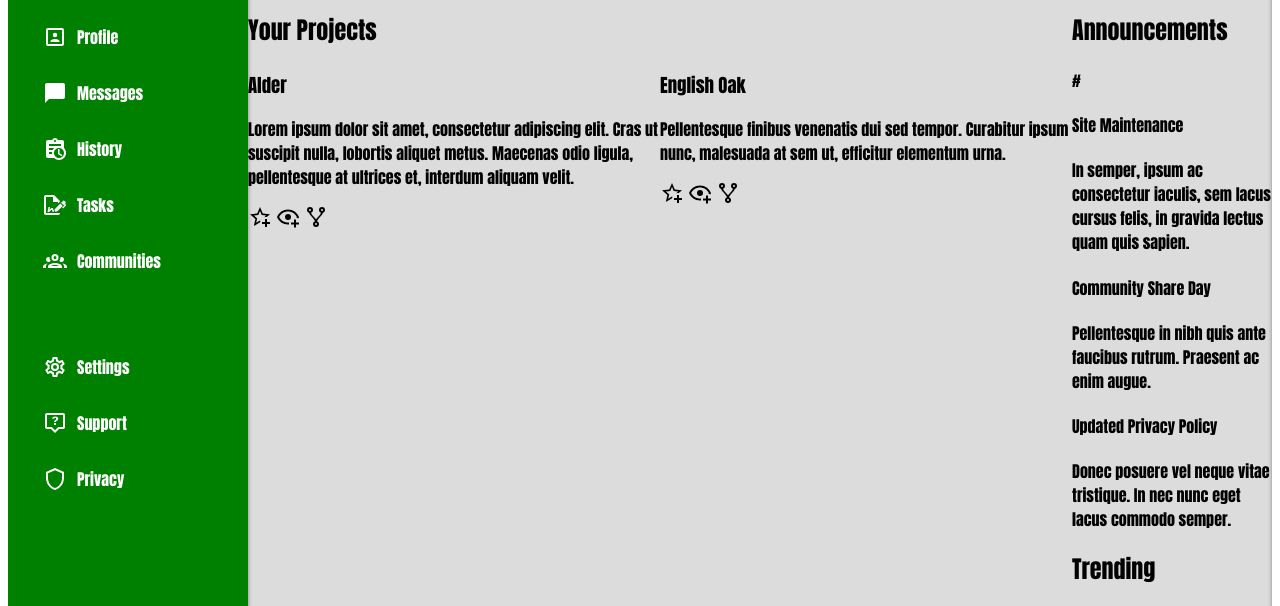
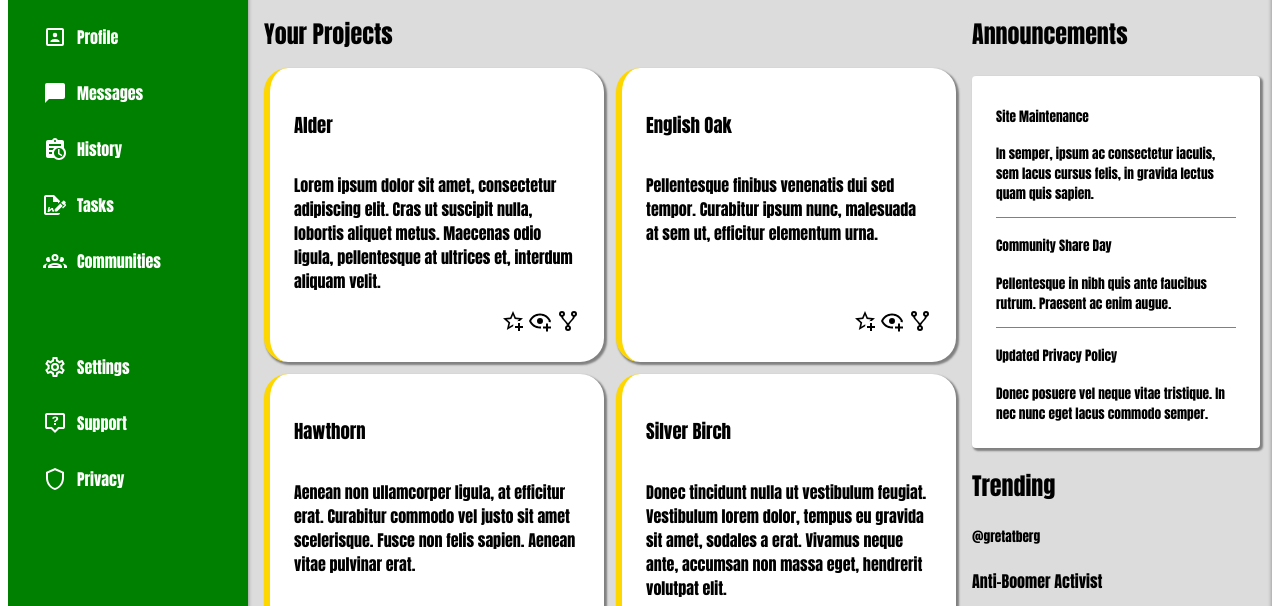
Before and after one commit to afoxbr/admin-dashboard, a plain HTML site: page index.html in a window 1280 px wide. Shown: the part 156-762 px from the top of the page. Drawn offline with Linux system fonts and the light colour scheme.

Commit message:
Add assets, mainBody styling

```diff
--- a/index.html
+++ b/index.html
@@ -192,8 +192,8 @@
                 </div>
             </div>
             <div class="announcements">
-                <h2>Announcements</h2>
-                <div class="announceCard">#
+                <h2 id="annHeader" >Announcements</h2>
+                <div class="announceCard">
                     <div class="sec1">
                         <h4>Site Maintenance</h4>
                         <p>In semper, ipsum ac consectetur iaculis, sem lacus cursus felis, in gravida lectus quam quis sapien.</p>
@@ -223,7 +223,7 @@
                 </div>
                 <div class="trend">
                     <h5>@jrogan</h5>
-                    <p>Amateur mycologist</p>
+                    <p>Amateur Mycologist</p>
                 </div>
             </div>
         </div>
--- a/style.css
+++ b/style.css
@@ -101,7 +101,7 @@
     background-color: gainsboro;
     box-shadow: inset 0 0 4px grey;
     grid-template-columns: 1fr auto;
-    grid-template-rows: 1fr 1fr;
+    grid-template-rows: auto auto;
 }
 
 .projects {
@@ -110,23 +110,67 @@
     grid-column-start: 1;
     grid-column-end: 2;
     display: grid;
-    grid-template-rows: 60px 1fr;
+    grid-template-rows: 60px auto;
+    margin: 16px;
+}
+
+#projHeader {
+    margin-top: 8px;
+    margin-bottom: 24px;
 }
 
 .cards {
     display: grid;
     grid-template-columns: 1fr 1fr;
-    grid-template-rows: 1fr 1fr 1fr;
+    grid-template-rows: auto auto auto;
+    gap: 12px;
+}
+
+.projCard {
+    background-color: white;
+    border-left: 6px solid gold;
+    box-shadow: 2px 2px 2px 1px grey;
+    border-radius: 24px;
+    padding: 24px;
+    display: flex;
+    flex-direction: column;
+}
+
+.icons {
+    align-self: flex-end;
+    justify-self: right;
+    margin-top: auto;
 }
 
 .announcements {
-    width: 200px;
+    width: 300px;
     grid-row-start: 1;
     grid-row-end: 2;
 }
 
+#annHeader {
+    margin-top: 24px;
+    margin-bottom: 24px;
+}
+
+.announceCard {
+    background-color: white;
+    border-radius: 4px;
+    box-shadow: 2px 2px 2px 1px grey;
+    font-size: smaller;
+    padding: 12px;
+    padding-left: 24px;
+    padding-right: 24px;
+    margin-right: 12px;
+}
+
+.sec2 {
+    border-top: 1px solid grey;
+    border-bottom: 1px solid grey;
+}
+
 .trending {
-    width: 200px;
+    width: 300px;
     grid-row-start: 2;
     grid-row-end: 3;
 }
```
Also changed, not shown: assets/al.png (added), assets/greta.png (added), assets/joe.png (added), assets/shell.png (added).
